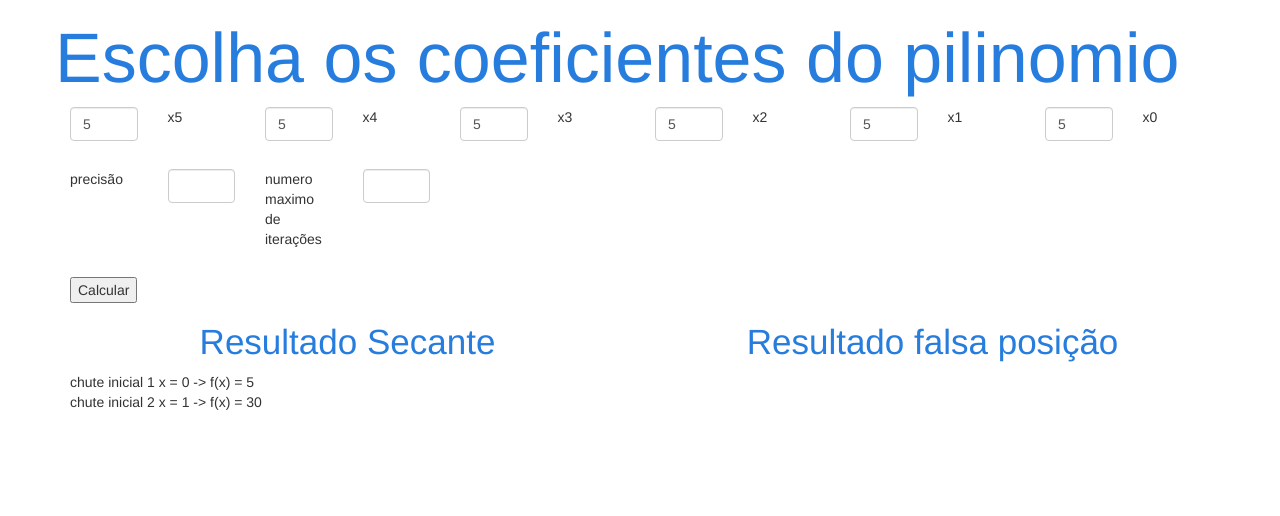
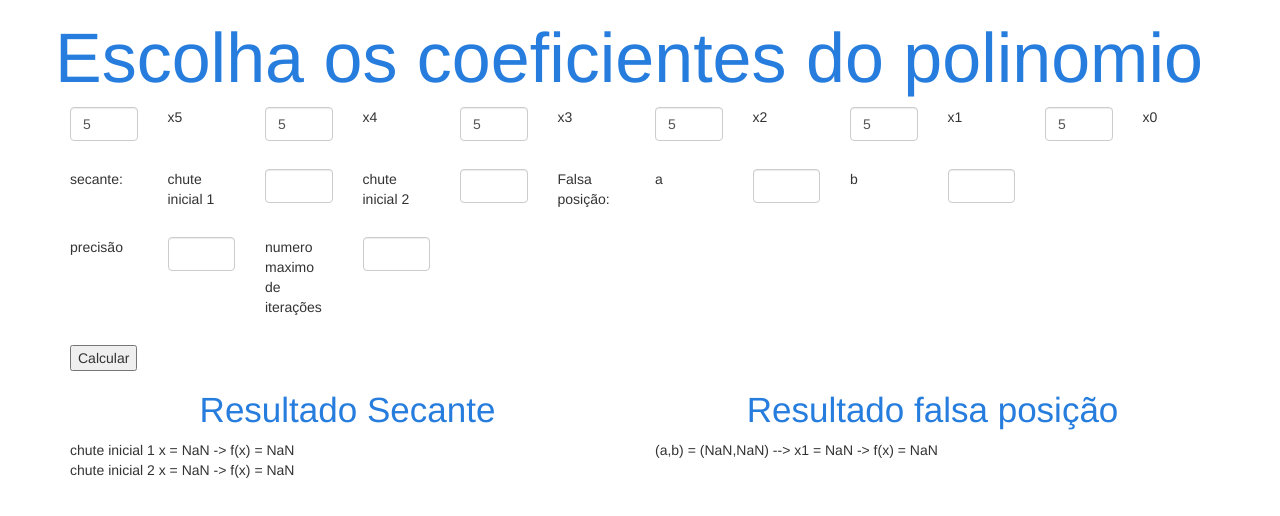
Before and after one commit to yagobatista/metodos, a plain HTML site: page metodos-trab1/index.html in a window 1280 px wide. Both pictures are taken after typing "5", "5", "5", "5", "5", "5" into the empty fields and a click on the button "Calcular". Drawn offline with nearby package versions, Linux system fonts and the light colour scheme.

Commit message:
metodos da secante e da falsa posicao ok

```diff
--- a/metodos-trab1/index.html
+++ b/metodos-trab1/index.html
@@ -16,7 +16,7 @@
 	<body>
 		<div class="container">
 			<div class="row">
-				<h1>Escolha os coeficientes do pilinomio</h1>
+				<h1>Escolha os coeficientes do polinomio</h1>
 				<div class="col-md-1">
 					<input id="x5" type="number" name="" value="" class="form-control">
 				</div>
@@ -52,6 +52,38 @@
 				</div>
 				<div class="col-md-1">
 					x0
+				</div>
+			</div>
+			<div class="row" style="margin-top:2em;">
+				<div class="col-md-1">
+					secante:
+				</div>
+				<div class="col-md-1">
+					chute inicial 1
+				</div>
+				<div class="col-md-1">
+					<input id="chute1" type="number" name="" value="" class="form-control">
+				</div>
+				<div class="col-md-1">
+					chute inicial 2
+				</div>
+				<div class="col-md-1">
+					<input id="chute2" type="number" name="" value="" class="form-control">
+				</div>
+				<div class="col-md-1">
+					Falsa posição:
+				</div>
+				<div class="col-md-1">
+					a
+				</div>
+				<div class="col-md-1">
+					<input id="a" type="number" name="" value="" class="form-control">
+				</div>
+				<div class="col-md-1">
+					b
+				</div>
+				<div class="col-md-1">
+					<input id="b" type="number" name="" value="" class="form-control">
 				</div>
 			</div>
 			<div class="row" style="margin-top:2em;">
@@ -92,11 +124,21 @@
 		 $("#calcular").on("click",function() {
 			 var coe = new Array();
  			for (var i = 0; i < 6; i++) {
- 				coe[i] = $("#x"+i).val();
+				if ($("#x"+i).val() =="") {
+					coe[i]= 0;
+				}
+ 				else{
+					coe[i] = parseFloat($("#x"+i).val());
+				}
  			}
  			var precisao = parseFloat($("#precisao").val());
+			var chute1 = parseFloat($("#chute1").val());
+			var chute2 = parseFloat($("#chute2").val());
+			var a = parseFloat($("#a").val());
+			var b = parseFloat($("#b").val());
  			var max = parseInt($("#max-it").val());
- 			secante(coe, max , precisao);
+ 			secante(coe, max , precisao, chute1 , chute2);
+			falsaPosicao(coe, max , precisao, a , b);
 		 });
 		</script>
 	</body>
--- a/metodos-trab1/js/script.js
+++ b/metodos-trab1/js/script.js
@@ -1,16 +1,35 @@
-function secante(coe, max, precisao) {
+function secante(coe, max, precisao, chute1, chute2) {
   //coe é uma array os coeficientes do polinomio
   var valor = new Array();
-  valor[1] = 0;
-  valor[2] = 1;
+  valor[1] = chute1;
+  valor[2] = chute2;
   var string = "chute inicial 1  x = " + valor[1] + " -> f(x) = " + montar(coe, valor[1]) + "<br>";
   string += "chute inicial 2 x = " + valor[2] + " -> f(x) = " + montar(coe, valor[2]) + "<br>";
   max += 3;
   for (var i = 3; i < max && modulo(montar(coe, valor[i - 1])) > precisao; i++) {
     valor[i] = valor[i - 1] - (montar(coe, valor[i - 1])) * ((valor[i - 1] - valor[i - 2]) / (montar(coe, valor[i - 1]) - montar(coe, valor[i - 2])));
-    string += "x" + (i - 2) + " =" + valor[i] + " -> f(x) = " + montar(coe, valor[i]) + "<br>";
+    string += "x" + (i - 2) + " = " + valor[i] + " -> f(x) = " + montar(coe, valor[i]) + "<br>";
   }
   document.getElementById('resultado-secante').innerHTML = string;
+}
+
+function falsaPosicao(coe, max, precisao, a, b) {
+  //coe é uma array os coeficientes do polinomio
+  var valor = new Array();
+  var string = "";
+  max += 1;
+  var i = 1;
+  do {
+    valor[i] = a - (montar(coe, a) * (b - a)) / (montar(coe, b) - montar(coe, a));
+    string += "(a,b) = (" + a + "," + b + ") --> x" + i + " = " + valor[i] + " -> f(x) = " + montar(coe, valor[i]) + "<br>";
+    if (montar(coe, a) * montar(coe, valor[i]) < 0) {
+      b = valor[i];
+    } else {
+      a = valor[i];
+    }
+    i++;
+  } while (i < max && modulo(montar(coe, valor[i - 1])) > precisao);
+  document.getElementById('resultado-fp').innerHTML = string;
 }
 
 function montar(coe, x) {
```
